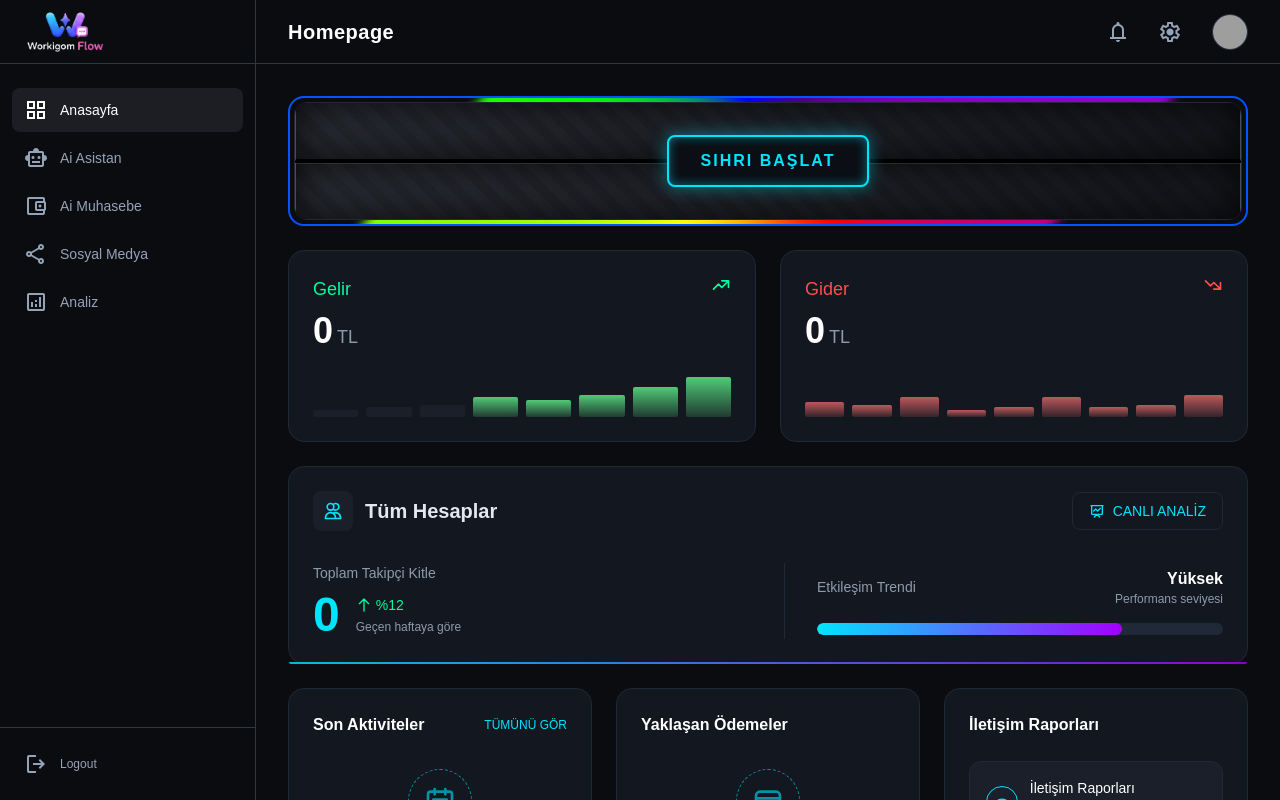
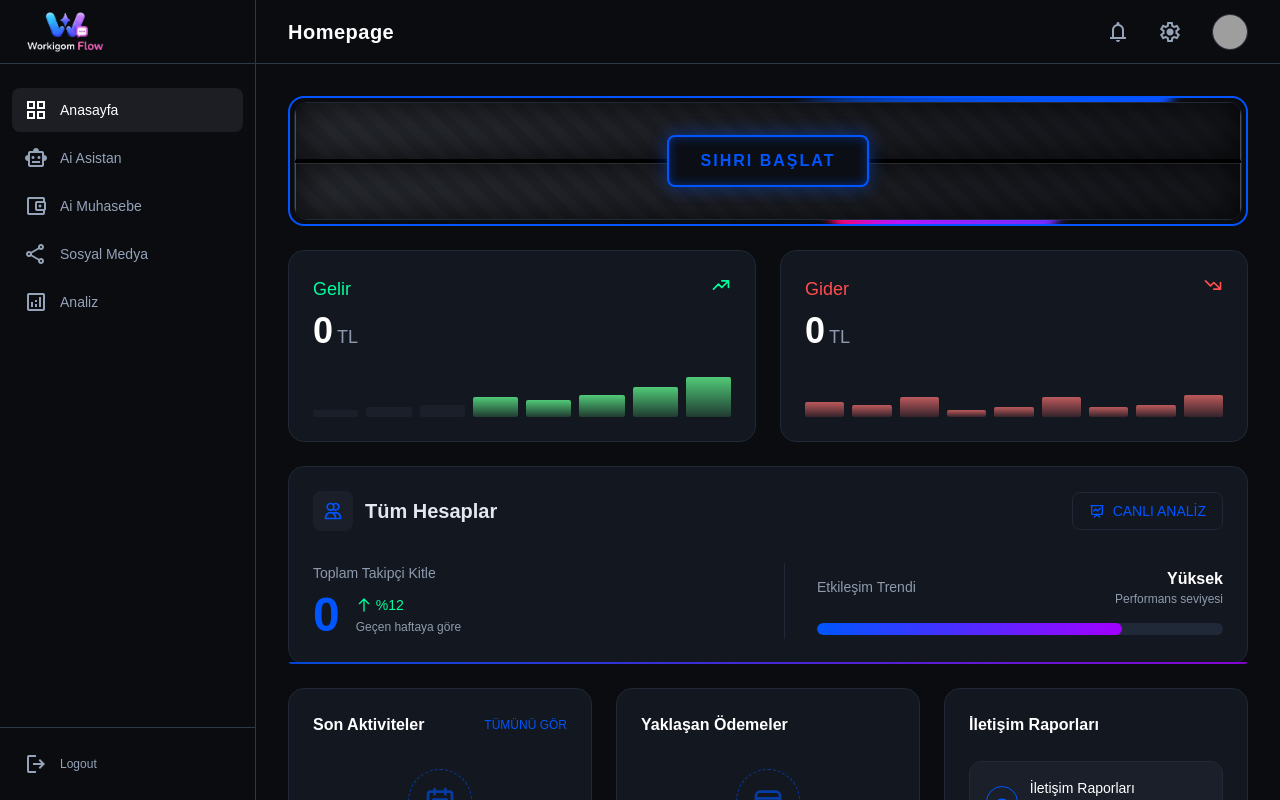
Before and after one commit to cicicarscom-pixel/flowweb, a Next.js app: page / in a window 1280 px wide. Built offline with nearby package versions, Linux system fonts and the light colour scheme; grey boxes are pictures that could not be loaded.

Commit message:
UI: Replaced turquoise with solid blue and updated spinner to be a single beam

```diff
--- a/src/app/(dashboard)/page.module.css
+++ b/src/app/(dashboard)/page.module.css
@@ -13,7 +13,7 @@
   inset: -1px;
   border-radius: inherit;
   padding: 1px;
-  background: linear-gradient(90deg, rgba(0, 229, 255, 0.5) 0%, rgba(0, 229, 255, 0) 100%);
+  background: linear-gradient(90deg, rgba(0, 85, 255, 0.5) 0%, rgba(0, 85, 255, 0) 100%);
   -webkit-mask: linear-gradient(#fff 0 0) content-box, linear-gradient(#fff 0 0);
   -webkit-mask-composite: xor;
   mask-composite: exclude;
@@ -29,7 +29,7 @@
   left: 0;
   right: 0;
   height: 2px;
-  background: linear-gradient(90deg, rgba(0, 229, 255, 0.8) 0%, rgba(162, 0, 255, 0.8) 100%);
+  background: linear-gradient(90deg, rgba(0, 85, 255, 0.8) 0%, rgba(162, 0, 255, 0.8) 100%);
   border-radius: 0 0 1rem 1rem;
 }
 
@@ -41,7 +41,7 @@
 }
 
 .progressBarGradient {
-  background: linear-gradient(90deg, #00E5FF 0%, #A200FF 100%);
+  background: linear-gradient(90deg, #0055ff 0%, #A200FF 100%);
 }
 
 /* Magic Container & Mechanical Cover Styles */
@@ -60,17 +60,7 @@
   bottom: -150%;
   left: -50%;
   right: -50%;
-  background: conic-gradient(
-    from 0deg,
-    #ff0000,
-    #ff7f00,
-    #ffff00,
-    #00ff00,
-    #0000ff,
-    #4b0082,
-    #9400d3,
-    #ff0000
-  );
+  background: conic-gradient(from 0deg, transparent 70%, #0055ff 85%, #bc13fe 95%, #ff0050 100%);
   animation: rotateAura 4s linear infinite;
   z-index: 0;
   filter: blur(4px);
@@ -165,14 +155,14 @@
 
 .magicButton {
   background: #0B0E14;
-  border: 2px solid #00E5FF;
-  color: #00E5FF;
+  border: 2px solid #0055ff;
+  color: #0055ff;
   font-weight: bold;
   text-transform: uppercase;
   letter-spacing: 2px;
   padding: 12px 32px;
   border-radius: 8px;
-  box-shadow: 0 0 20px rgba(0, 229, 255, 0.4), inset 0 0 10px rgba(0, 229, 255, 0.4);
+  box-shadow: 0 0 20px rgba(0, 85, 255, 0.4), inset 0 0 10px rgba(0, 85, 255, 0.4);
   animation: pulseNeon 2s infinite;
   transition: all 0.3s ease;
   position: relative;
@@ -186,21 +176,21 @@
   left: -50%;
   width: 200%;
   height: 200%;
-  background: linear-gradient(45deg, transparent, rgba(0, 229, 255, 0.3), transparent);
+  background: linear-gradient(45deg, transparent, rgba(0, 85, 255, 0.3), transparent);
   transform: rotate(45deg);
   animation: shine 3s infinite;
 }
 
 .magicButton:hover {
-  box-shadow: 0 0 30px rgba(0, 229, 255, 0.8), inset 0 0 20px rgba(0, 229, 255, 0.6);
-  text-shadow: 0 0 8px rgba(0, 229, 255, 0.8);
-  background: rgba(0, 229, 255, 0.1);
+  box-shadow: 0 0 30px rgba(0, 85, 255, 0.8), inset 0 0 20px rgba(0, 85, 255, 0.6);
+  text-shadow: 0 0 8px rgba(0, 85, 255, 0.8);
+  background: rgba(0, 85, 255, 0.1);
 }
 
 @keyframes pulseNeon {
-  0% { box-shadow: 0 0 15px rgba(0, 229, 255, 0.4), inset 0 0 10px rgba(0, 229, 255, 0.4); }
-  50% { box-shadow: 0 0 25px rgba(0, 229, 255, 0.7), inset 0 0 15px rgba(0, 229, 255, 0.7); }
-  100% { box-shadow: 0 0 15px rgba(0, 229, 255, 0.4), inset 0 0 10px rgba(0, 229, 255, 0.4); }
+  0% { box-shadow: 0 0 15px rgba(0, 85, 255, 0.4), inset 0 0 10px rgba(0, 85, 255, 0.4); }
+  50% { box-shadow: 0 0 25px rgba(0, 85, 255, 0.7), inset 0 0 15px rgba(0, 85, 255, 0.7); }
+  100% { box-shadow: 0 0 15px rgba(0, 85, 255, 0.4), inset 0 0 10px rgba(0, 85, 255, 0.4); }
 }
 
 @keyframes shine {
@@ -227,11 +217,11 @@
 
 .actionBtn {
   background: rgba(26, 31, 41, 0.6);
-  border: 1px solid rgba(0, 229, 255, 0.3);
+  border: 1px solid rgba(0, 85, 255, 0.3);
   transition: all 0.2s ease;
 }
 .actionBtn:hover {
-  border-color: rgba(0, 229, 255, 0.8);
-  box-shadow: 0 0 15px rgba(0, 229, 255, 0.3);
-  background: rgba(0, 229, 255, 0.1);
+  border-color: rgba(0, 85, 255, 0.8);
+  box-shadow: 0 0 15px rgba(0, 85, 255, 0.3);
+  background: rgba(0, 85, 255, 0.1);
 }
--- a/src/app/(dashboard)/page.tsx
+++ b/src/app/(dashboard)/page.tsx
@@ -17,7 +17,7 @@ export default function DashboardHomePage() {
           <div className="flex items-center justify-between w-full mb-4">
             <div className="flex items-center">
               <div className="w-12 h-12 bg-[#1A1F29] rounded-lg flex items-center justify-center mr-4">
-                <svg className="w-6 h-6 text-[#00E5FF]" fill="none" stroke="currentColor" viewBox="0 0 24 24">
+                <svg className="w-6 h-6 text-[#0055ff]" fill="none" stroke="currentColor" viewBox="0 0 24 24">
                   <path strokeLinecap="round" strokeLinejoin="round" strokeWidth="2" d="M9 3v2m6-2v2M9 19v2m6-2v2M5 9H3m2 6H3m14-6h2m-2 6h2M7 19h10a2 2 0 002-2V7a2 2 0 00-2-2H7a2 2 0 00-2 2v10a2 2 0 002 2zM9 9h6v6H9V9z"></path>
                 </svg>
               </div>
@@ -28,7 +28,7 @@ export default function DashboardHomePage() {
             </div>
             <label className="relative inline-flex items-center cursor-pointer ml-4">
               <input defaultChecked className="sr-only peer" type="checkbox" />
-              <div className="w-14 h-7 bg-gray-700 peer-focus:outline-none rounded-full peer peer-checked:after:translate-x-full peer-checked:after:border-white after:content-[''] after:absolute after:top-[2px] after:left-[2px] after:bg-white after:border-gray-300 after:border after:rounded-full after:h-6 after:w-6 after:transition-all peer-checked:bg-[#00E5FF]"></div>
+              <div className="w-14 h-7 bg-gray-700 peer-focus:outline-none rounded-full peer peer-checked:after:translate-x-full peer-checked:after:border-white after:content-[''] after:absolute after:top-[2px] after:left-[2px] after:bg-white after:border-gray-300 after:border after:rounded-full after:h-6 after:w-6 after:transition-all peer-checked:bg-[#0055ff]"></div>
             </label>
           </div>
 
@@ -102,13 +102,13 @@ export default function DashboardHomePage() {
         <div className="flex justify-between items-center mb-8">
           <div className="flex items-center">
             <div className="w-10 h-10 bg-[#1A1F29] rounded-lg flex items-center justify-center mr-3">
-              <svg className="w-5 h-5 text-[#00E5FF]" fill="none" stroke="currentColor" viewBox="0 0 24 24">
+              <svg className="w-5 h-5 text-[#0055ff]" fill="none" stroke="currentColor" viewBox="0 0 24 24">
                 <path strokeLinecap="round" strokeLinejoin="round" strokeWidth="2" d="M12 4.354a4 4 0 110 5.292M15 21H3v-1a6 6 0 0112 0v1zm0 0h6v-1a6 6 0 00-9-5.197M13 7a4 4 0 11-8 0 4 4 0 018 0z"></path>
               </svg>
             </div>
             <h2 className="text-xl font-bold">Tüm Hesaplar</h2>
           </div>
-          <button className="flex items-center px-4 py-2 rounded-lg border border-[#1F2937] text-[#00E5FF] text-sm font-medium hover:bg-[#1A1F29] transition-colors">
+          <button className="flex items-center px-4 py-2 rounded-lg border border-[#1F2937] text-[#0055ff] text-sm font-medium hover:bg-[#1A1F29] transition-colors">
             <svg className="w-4 h-4 mr-2" fill="none" stroke="currentColor" viewBox="0 0 24 24">
               <path strokeLinecap="round" strokeLinejoin="round" strokeWidth="2" d="M7 12l3-3 3 3 4-4M8 21l4-4 4 4M3 4h18M4 4h16v12a1 1 0 01-1 1H5a1 1 0 01-1-1V4z"></path>
             </svg>
@@ -120,7 +120,7 @@ export default function DashboardHomePage() {
           <div>
             <p className="text-sm text-[#8E9BAE] mb-2">Toplam Takipçi Kitle</p>
             <div className="flex items-end">
-              <span className="text-5xl font-bold text-[#00E5FF] mr-4">0</span>
+              <span className="text-5xl font-bold text-[#0055ff] mr-4">0</span>
               <div className="pb-1">
                 <div className="flex items-center text-[#00FF9D] text-sm font-medium mb-1">
                   <svg className="w-4 h-4 mr-1" fill="none" stroke="currentColor" viewBox="0 0 24 24">
@@ -155,11 +155,11 @@ export default function DashboardHomePage() {
         <div className={`${styles.panel} p-6 flex flex-col`}>
           <div className="flex justify-between items-center mb-8">
             <h3 className="font-semibold text-white">Son Aktiviteler</h3>
-            <Link href="#" className="text-xs text-[#00E5FF] font-medium hover:underline">TÜMÜNÜ GÖR</Link>
+            <Link href="#" className="text-xs text-[#0055ff] font-medium hover:underline">TÜMÜNÜ GÖR</Link>
           </div>
           <div className="flex-1 flex flex-col items-center justify-center text-center opacity-60">
-            <div className="w-16 h-16 rounded-full border border-dashed border-[#00E5FF] flex items-center justify-center mb-4">
-              <svg className="w-8 h-8 text-[#00E5FF]" fill="none" stroke="currentColor" viewBox="0 0 24 24">
+            <div className="w-16 h-16 rounded-full border border-dashed border-[#0055ff] flex items-center justify-center mb-4">
+              <svg className="w-8 h-8 text-[#0055ff]" fill="none" stroke="currentColor" viewBox="0 0 24 24">
                 <path strokeLinecap="round" strokeLinejoin="round" strokeWidth="2" d="M8 7V3m8 4V3m-9 8h10M5 21h14a2 2 0 002-2V7a2 2 0 00-2-2H5a2 2 0 00-2 2v12a2 2 0 002 2z"></path>
               </svg>
             </div>
@@ -170,8 +170,8 @@ export default function DashboardHomePage() {
         <div className={`${styles.panel} p-6 flex flex-col`}>
           <h3 className="font-semibold text-white mb-8">Yaklaşan Ödemeler</h3>
           <div className="flex-1 flex flex-col items-center justify-center text-center opacity-60">
-            <div className="w-16 h-16 rounded-full border border-dashed border-[#00E5FF] flex items-center justify-center mb-4">
-              <svg className="w-8 h-8 text-[#00E5FF]" fill="none" stroke="currentColor" viewBox="0 0 24 24">
+            <div className="w-16 h-16 rounded-full border border-dashed border-[#0055ff] flex items-center justify-center mb-4">
+              <svg className="w-8 h-8 text-[#0055ff]" fill="none" stroke="currentColor" viewBox="0 0 24 24">
                 <path strokeLinecap="round" strokeLinejoin="round" strokeWidth="2" d="M3 10h18M7 15h1m4 0h1m-7 4h12a3 3 0 003-3V8a3 3 0 00-3-3H6a3 3 0 00-3 3v8a3 3 0 003 3z"></path>
               </svg>
             </div>
@@ -183,8 +183,8 @@ export default function DashboardHomePage() {
           <h3 className="font-semibold text-white mb-6">İletişim Raporları</h3>
           <div className="bg-[#1A1F29] p-4 rounded-xl flex items-center justify-between border border-[#1F2937] cursor-pointer hover:bg-gray-800 transition-colors">
             <div className="flex items-center">
-              <div className="w-10 h-10 rounded-full border border-[#00E5FF] flex items-center justify-center mr-3">
-                <svg className="w-5 h-5 text-[#00E5FF]" fill="none" stroke="currentColor" viewBox="0 0 24 24">
+              <div className="w-10 h-10 rounded-full border border-[#0055ff] flex items-center justify-center mr-3">
+                <svg className="w-5 h-5 text-[#0055ff]" fill="none" stroke="currentColor" viewBox="0 0 24 24">
                   <path strokeLinecap="round" strokeLinejoin="round" strokeWidth="2" d="M8 12h.01M12 12h.01M16 12h.01M21 12c0 4.418-4.03 8-9 8a9.863 9.863 0 01-4.255-.949L3 20l1.395-3.72C3.512 15.042 3 13.574 3 12c0-4.418 4.03-8 9-8s9 3.582 9 8z"></path>
                 </svg>
               </div>
```
